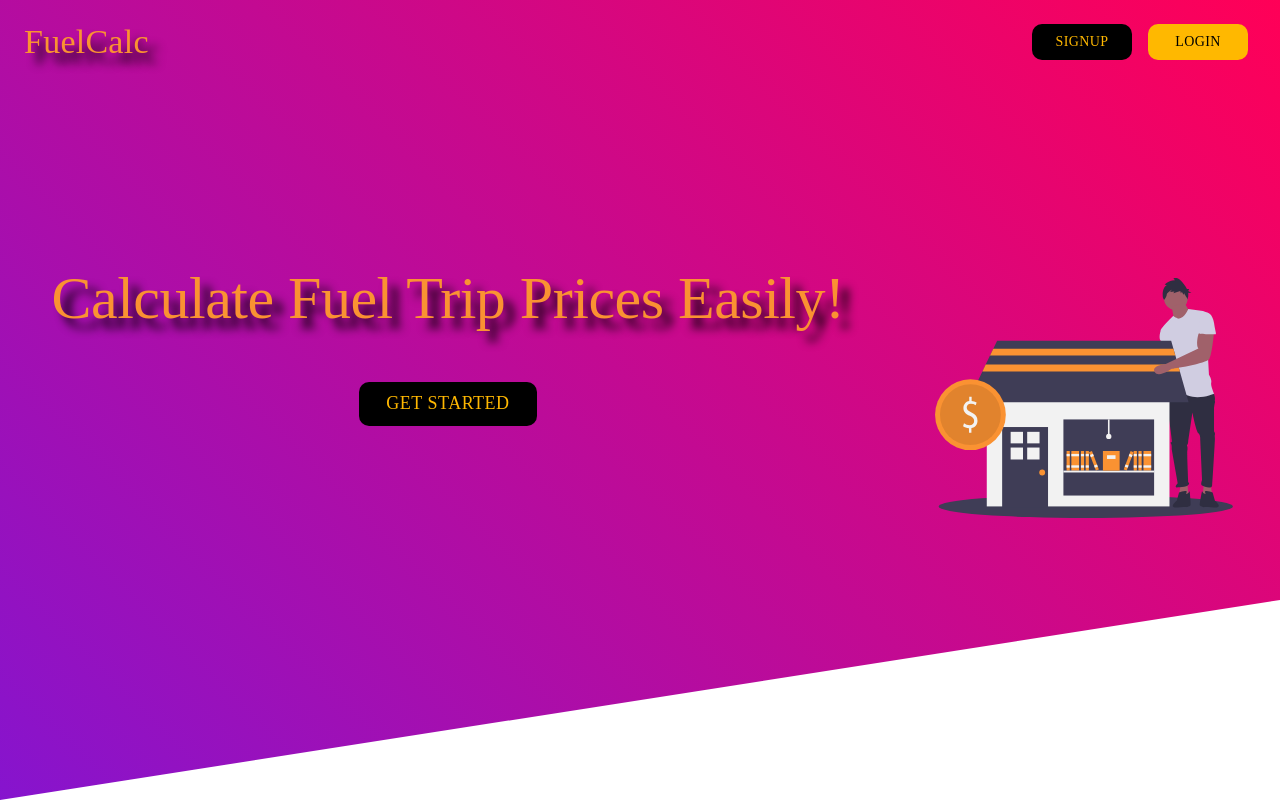
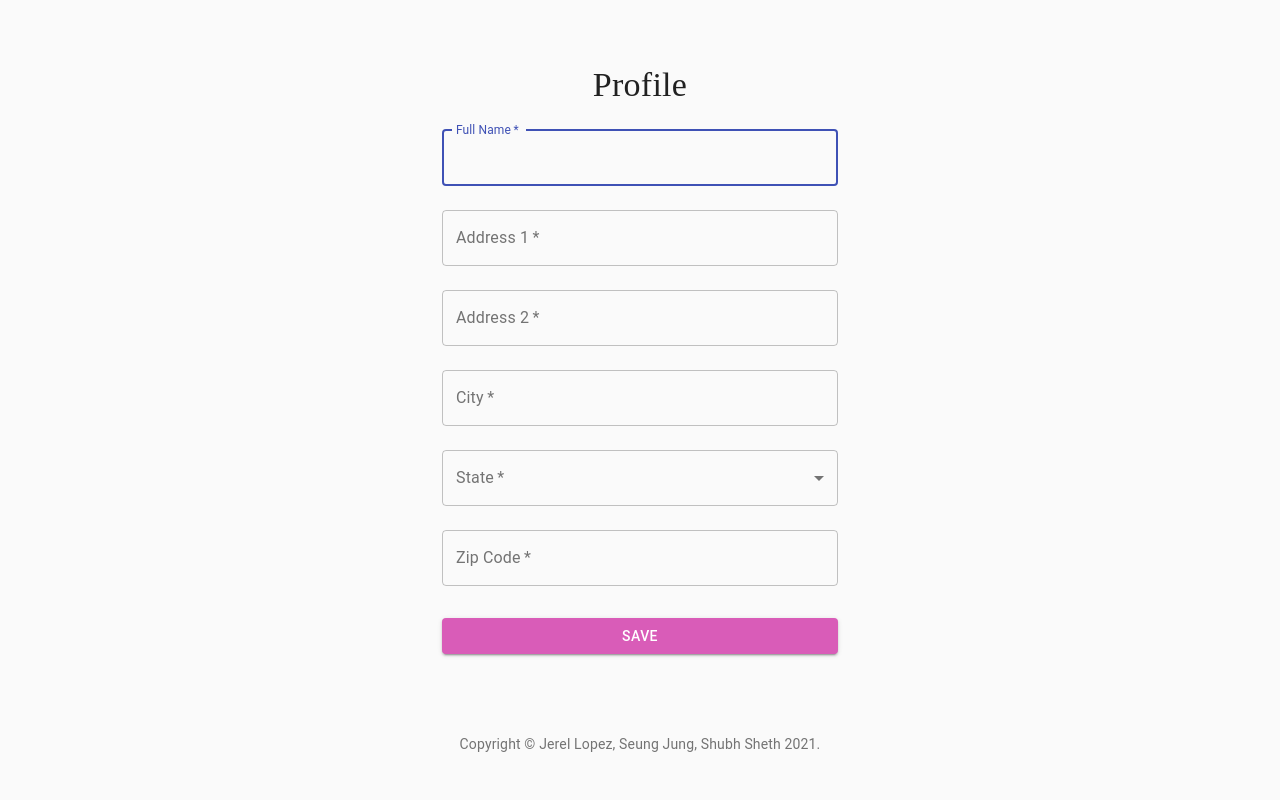
Before and after one commit to shubhsheth/SD-Project, a React (Create React App) app in the folder client/: page /profile-management in a window 1280 px wide. Built offline with nearby package versions, Linux system fonts and the light colour scheme.

Commit message:
Added Profile Management Page

```diff
--- a/client/src/App.js
+++ b/client/src/App.js
@@ -4,6 +4,7 @@ import "./App.css";
 import Home from "./pages/Home/Home";
 import Login from "./components/Login/Login";
 import Signup from "./components/Signup/Signup";
+import ProfileManagement from "./components/ProfileManagement/ProfileManagement";
 import FuelQuote from "./pages/FuelQuote/FuelQuote";
 import FuelHistory from "./pages/FuelHistory/FuelHistory";
 import { BrowserRouter as Router, Switch, Route } from "react-router-dom";
@@ -18,6 +19,9 @@ function App() {
           </Route>
           <Route path="/signup">
             <Signup />
+          </Route>
+          <Route path="/profile-management">
+            <ProfileManagement />
           </Route>
           <Route path="/fuel-quote">
             <FuelQuote />
--- /dev/null
+++ b/client/src/components/ProfileManagement/ProfileManagement.js
@@ -0,0 +1,168 @@
+import React from "react";
+import Avatar from "@material-ui/core/Avatar";
+import Button from "@material-ui/core/Button";
+import CssBaseline from "@material-ui/core/CssBaseline";
+import TextField from "@material-ui/core/TextField";
+import MenuItem from '@material-ui/core/MenuItem';
+import Link from "@material-ui/core/Link";
+import Grid from "@material-ui/core/Grid";
+import Box from "@material-ui/core/Box";
+import LockOutlinedIcon from "@material-ui/icons/LockOutlined";
+import Typography from "@material-ui/core/Typography";
+import { makeStyles } from "@material-ui/core/styles";
+import Container from "@material-ui/core/Container";
+
+function Copyright() {
+	return (
+		<Typography variant="body2" color="textSecondary" align="center">
+			{"Copyright © "}
+			<Link color="inherit" href="https://material-ui.com/">
+				Jerel Lopez, Seung Jung, Shubh Sheth
+      </Link>{" "}
+			{new Date().getFullYear()}
+			{"."}
+		</Typography>
+	);
+}
+
+const useStyles = makeStyles((theme) => ({
+	paper: {
+		marginTop: theme.spacing(8),
+		display: "flex",
+		flexDirection: "column",
+		alignItems: "center",
+	},
+	avatar: {
+		margin: theme.spacing(1),
+		backgroundColor: "#D95CB8",
+	},
+	form: {
+		width: "100%", // Fix IE 11 issue.
+		marginTop: theme.spacing(1),
+	},
+	submit: {
+		margin: theme.spacing(3, 0, 2),
+		backgroundColor: "#D95CB8",
+		color: "white",
+	},
+	header: {
+		fontFamily: "Oleo Script",
+	},
+}));
+
+export default function ProfileManagement() {
+	const classes = useStyles();
+	const usStates = ["AL", "AK", "AZ", "AR", "CA", "CO", "CT", "DE", "FL", "GA", "HI", "ID", "IL", "IN", "IA", "KS", "KY", "LA", "ME", "MD", "MA", "MI", "MN", "MS", "MO", "MT", "NE", "NV", "NH", "NJ", "NM", "NY", "NC", "ND", "OH", "OK", "OR", "PA", "RI", "SC", "SD", "TN", "TX", "UT", "VT", "VA", "WA", "WV", "WI", "WY", "DC", "GU", "MP", "PR", "AS", "VI", "US", "CZ"]
+
+	return (
+		<Container component="main" maxWidth="xs">
+			<CssBaseline />
+			<div className={classes.paper}>
+				<Typography component="h1" variant="h4" className={classes.header}>
+					Profile
+        </Typography>
+				<form className={classes.form} noValidate>
+					<TextField
+						variant="outlined"
+						margin="normal"
+						required
+						fullWidth
+						id="fullname"
+						label="Full Name"
+						name="fullname"
+						autoComplete="fullname"
+						autoFocus
+						onInput = {(e) =>{
+							e.target.value = e.target.value.slice(0,50)
+						}}
+					/>
+					<TextField
+						variant="outlined"
+						margin="normal"
+						required
+						fullWidth
+						name="address1"
+						label="Address 1"
+						type="address1"
+						id="address1"
+						autoComplete="address1"
+						onInput = {(e) =>{
+							e.target.value = e.target.value.slice(0,100)
+						}}
+					/>
+					<TextField
+						variant="outlined"
+						margin="normal"
+						required
+						fullWidth
+						name="address2"
+						label="Address 2"
+						type="address2"
+						id="address2"
+						autoComplete="address2"
+						onInput = {(e) =>{
+							e.target.value = e.target.value.slice(0,100)
+						}}
+					/>
+					<TextField
+						variant="outlined"
+						margin="normal"
+						required
+						fullWidth
+						name="city"
+						label="City"
+						type="city"
+						id="city"
+						autoComplete="city"
+						onInput = {(e) =>{
+							e.target.value = e.target.value.slice(0,100)
+						}}
+					/>
+					<TextField
+						variant="outlined"
+						margin="normal"
+						select
+						required
+						fullWidth
+						name="state"
+						label="State"
+						type="state"
+						id="state"
+						autoComplete="state"
+					>
+						{usStates.map((item, index) => (
+							<MenuItem key={index} value={item}>
+								{item}
+							</MenuItem>
+						))}
+					</TextField>
+					<TextField
+						variant="outlined"
+						margin="normal"
+						required
+						fullWidth
+						name="zipcode"
+						label="Zip Code"
+						type="zipcode"
+						id="zipcode"
+						autoComplete="zipcode"
+						onInput = {(e) =>{
+							e.target.value = e.target.value.slice(0,5)
+						}}
+					/>
+					<Button
+						type="submit"
+						fullWidth
+						variant="contained"
+						className={classes.submit}
+					>
+						Save
+          </Button>
+				</form>
+			</div>
+			<Box mt={8}>
+				<Copyright />
+			</Box>
+		</Container>
+	);
+}
```
